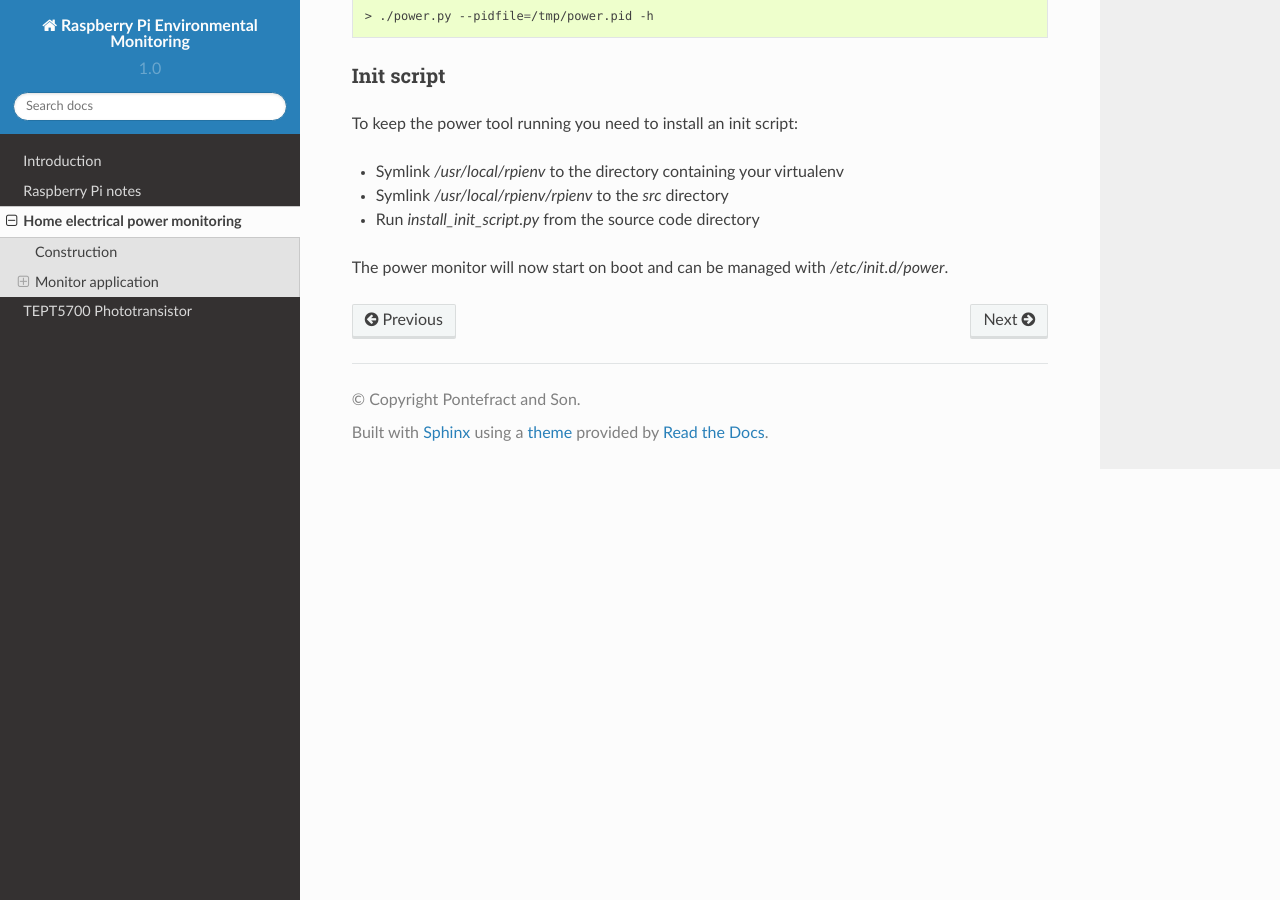
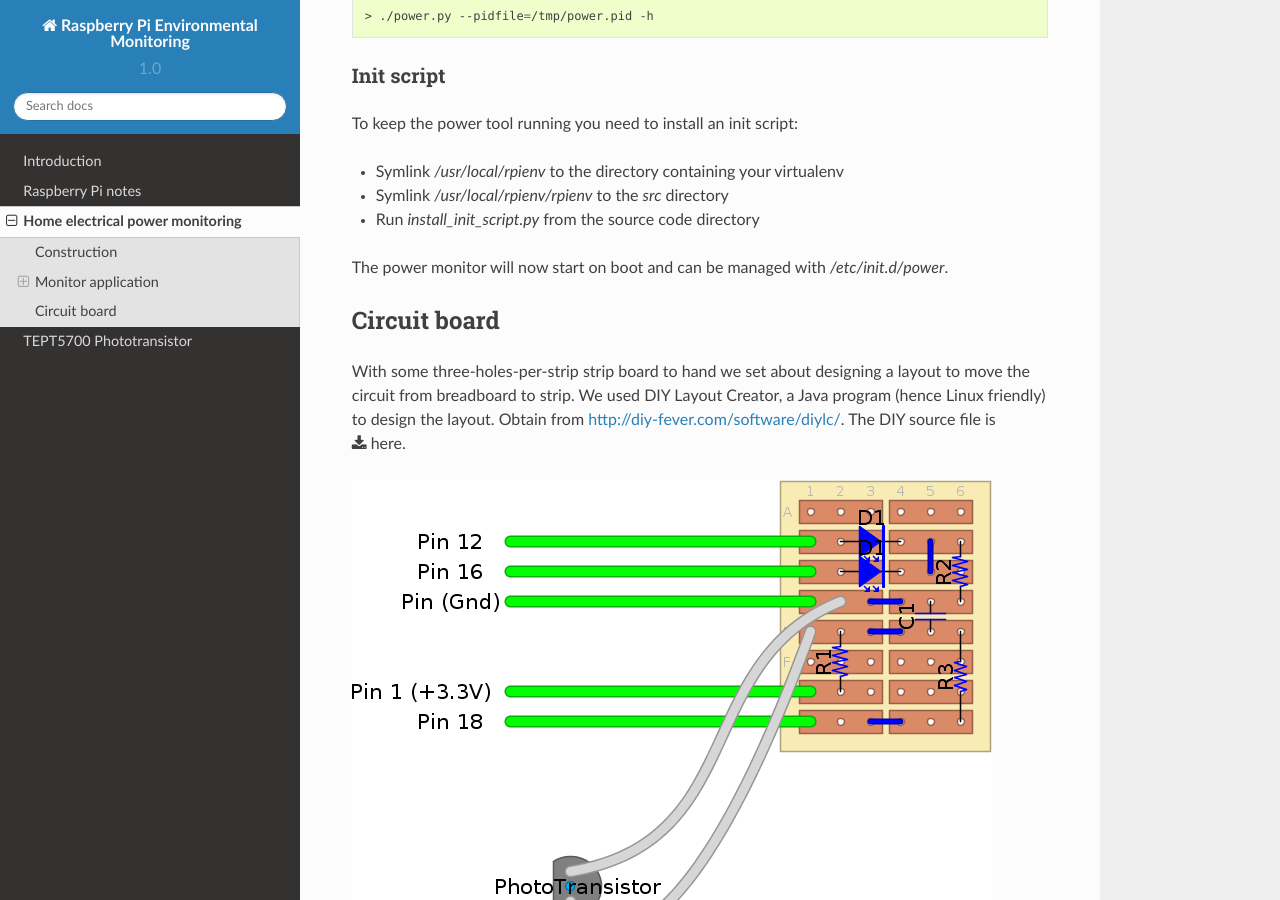
Before and after one commit to aquamatt/rpienv, a Sphinx documentation site: the page built from docs/source/components/power_monitoring.rst, in a window 1280 px wide and 900 px high, scrolled down 1892 px. Built offline with Sphinx 7.4.7 and the Read the Docs theme 2.0.0, drawn with Linux system fonts in a browser that asks for light colours.

Commit message:
Added stripboard layout diagram

```diff
--- a/docs/source/components/power_monitoring.rst
+++ b/docs/source/components/power_monitoring.rst
@@ -81,3 +81,15 @@ To keep the power tool running you need to install an init script:
 
 The power monitor will now start on boot and can be managed with
 `/etc/init.d/power`.
+
+Circuit board
+=============
+
+With some three-holes-per-strip strip board to hand we set about designing
+a layout to move the circuit from breadboard to strip. We used DIY Layout
+Creator, a Java program (hence Linux friendly) to design the layout. Obtain
+from http://diy-fever.com/software/diylc/. The DIY source file is
+:download:`here <img/monitor_circuit_board.diy>`.
+
+
+.. image:: img/monitor_circuit_board.png
```
Also changed, not shown: docs/source/components/img/metrology_monitor.png, docs/source/components/img/monitor_circuit_board.png (added), 1 other file.
